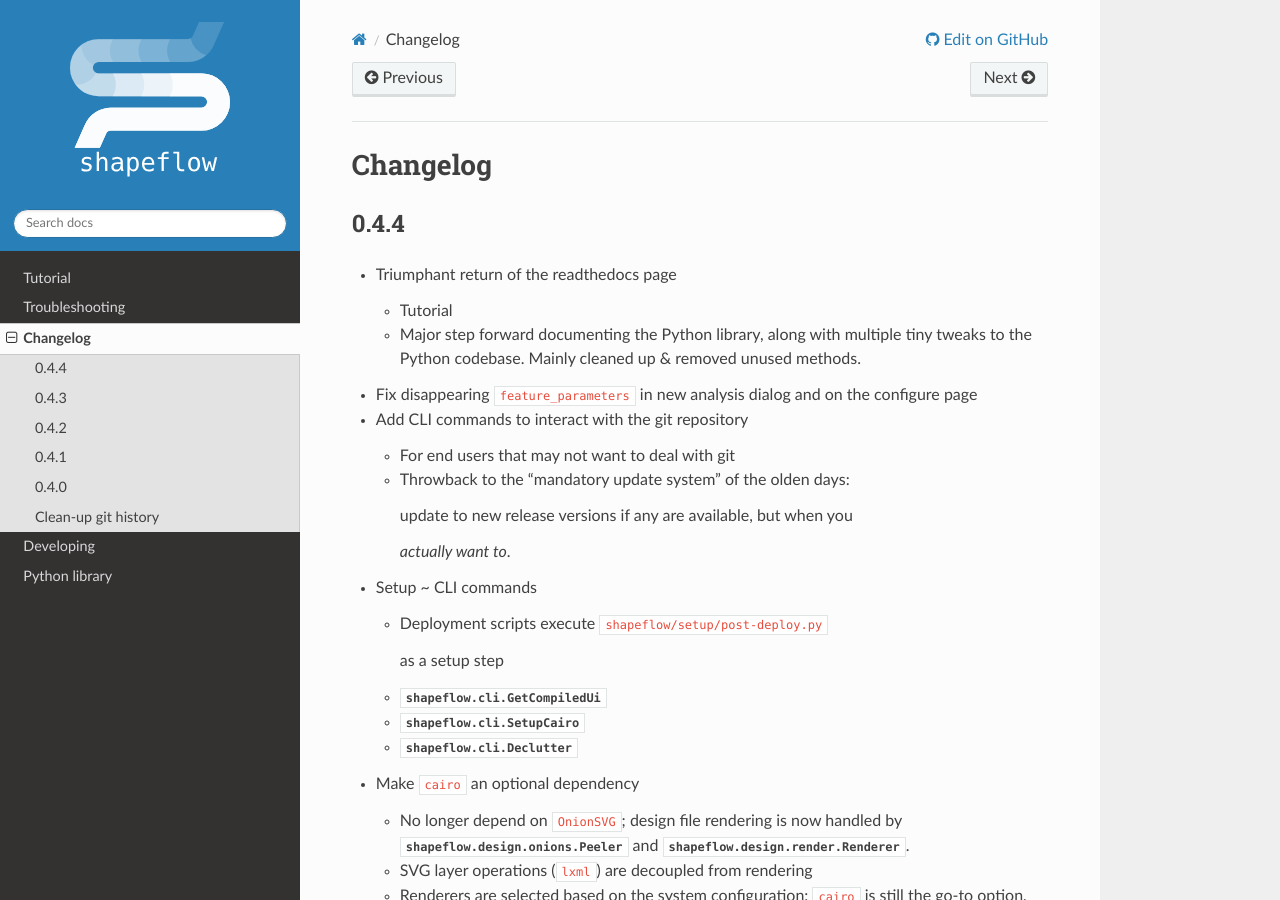
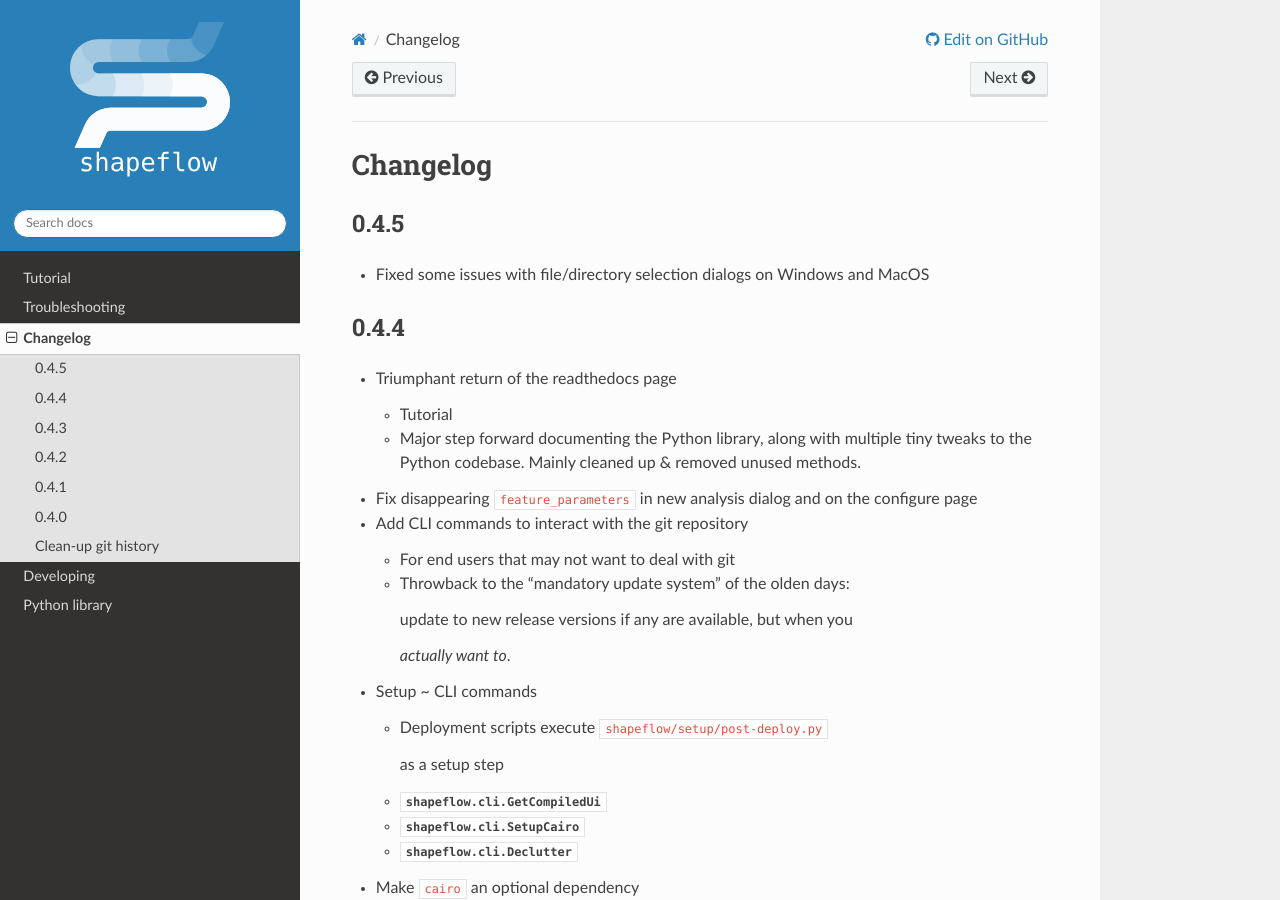
Before and after one commit to ybnd/shapeflow, a Sphinx documentation site: the page built from docs/source/changelog.rst, in a window 1280 px wide and 900 px high. Built offline with Sphinx 7.4.7 and the Read the Docs theme 2.0.0, drawn with Linux system fonts in a browser that asks for light colours.

Commit message:
Add to changelog

```diff
--- a/docs/source/changelog.rst
+++ b/docs/source/changelog.rst
@@ -1,5 +1,10 @@
 Changelog
 =========
+
+0.4.5
+-----
+
+* Fixed some issues with file/directory selection dialogs on Windows and MacOS
 
 0.4.4
 -----
```
